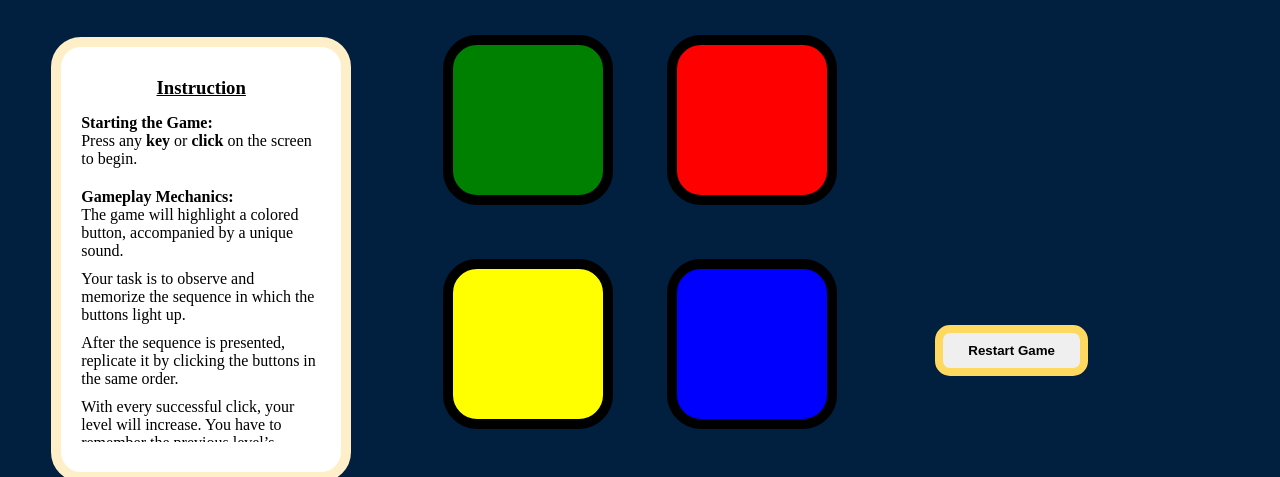
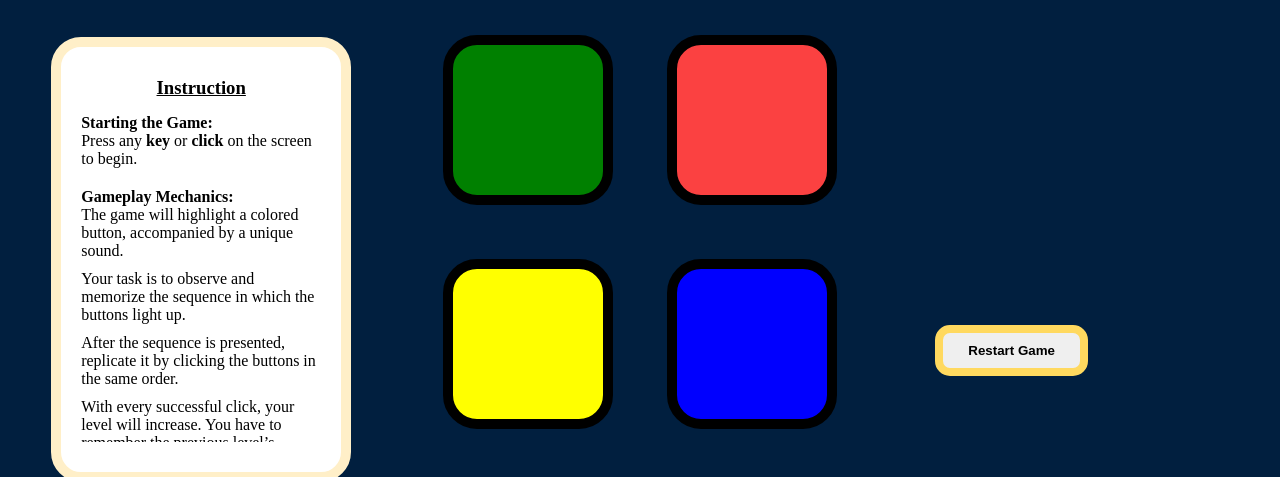
Before and after one commit to suryakanta-mohanty/Simon-Game, a plain HTML site: page index.html in a window 1280 px wide. Shown: the part 155-632 px from the top of the page. Drawn offline with nearby package versions, Linux system fonts and the light colour scheme.

Commit message:
changing the color of red to diffrent red shaded color

```diff
--- a/style.css
+++ b/style.css
@@ -43,7 +43,7 @@ body {
 }
 
 .red {
-  background-color: red;
+  background-color: #FB4141;
 }
 
 .green {
```
